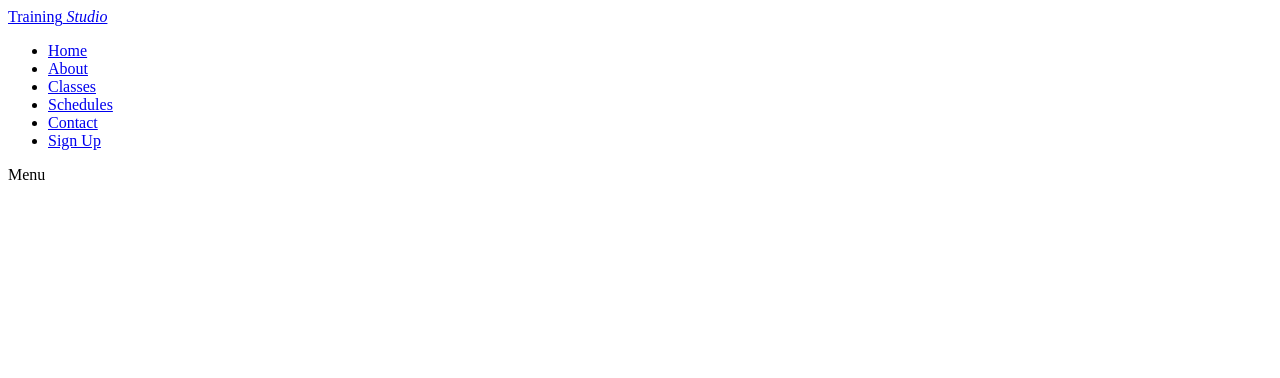
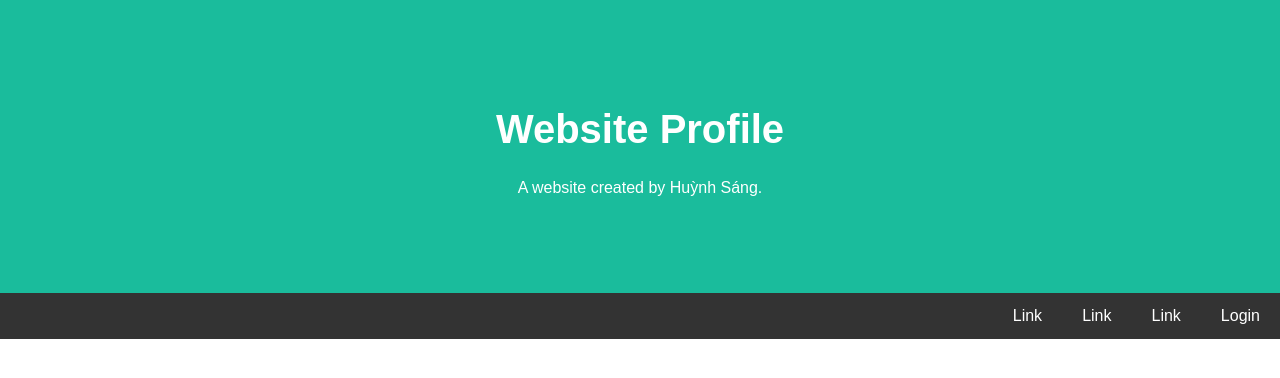
Before and after one commit to huynhsang2203/python2021, a Django app: page / in a window 1280 px wide. Shown: the top 378 px of the page. Run offline with Django 3.2, Linux system fonts and the light colour scheme.

Commit message:
Update page home and login

```diff
--- a/web_profile/web/static/web/page_home.css
+++ b/web_profile/web/static/web/page_home.css
@@ -0,0 +1,56 @@
+body {
+    font-family: Arial, Helvetica, sans-serif;
+    margin: 0;
+}
+
+
+/* Style the header */
+
+.header {
+    padding: 80px;
+    text-align: center;
+    background: #1abc9c;
+    color: white;
+}
+
+
+/* Increase the font size of the h1 element */
+
+.header h1 {
+    font-size: 40px;
+}
+
+
+/* Style the top navigation bar */
+
+.navbar {
+    overflow: hidden;
+    background-color: #333;
+}
+
+
+/* Style the navigation bar links */
+
+.navbar a {
+    float: right;
+    display: block;
+    color: white;
+    text-align: right;
+    padding: 14px 20px;
+    text-decoration: none;
+}
+
+
+/* Right-aligned link */
+
+.navbar a.right {
+    float: right;
+}
+
+
+/* Change color on hover */
+
+.navbar a:hover {
+    background-color: #ddd;
+    color: black;
+}
--- a/web_profile/web/templates/web/home.html
+++ b/web_profile/web/templates/web/home.html
@@ -1,40 +1,26 @@
+{% load static%}
 <!DOCTYPE html>
-<html>
+<html lang="en">
+
 <head>
-        <meta charset="utf-8">
-        <meta http-equiv="X-UA-Compatible" content="IE=edge">
-        <title></title>
-        <meta name="description" content="">
+    <title>Page Title</title>
+    <meta charset="UTF-8">
     <meta name="viewport" content="width=device-width, initial-scale=1">
-        <link rel="stylesheet" href="">
+    <link rel="stylesheet" href="{%static '/web/page_home.css' %}">
 </head>
+
 <body>
-    <header class="header-area header-sticky">
-        <div class="container">
-            <div class="row">
-                <div class="col-12">
-                    <nav class="main-nav">
-                        <!-- ***** Logo Start ***** -->
-                        <a href="index.html" class="logo">Training<em> Studio</em></a>
-                        <!-- ***** Logo End ***** -->
-                        <!-- ***** Menu Start ***** -->
-                        <ul class="nav">
-                            <li class="scroll-to-section"><a href="#top" class="active">Home</a></li>
-                            <li class="scroll-to-section"><a href="#features">About</a></li>
-                            <li class="scroll-to-section"><a href="#our-classes">Classes</a></li>
-                            <li class="scroll-to-section"><a href="#schedule">Schedules</a></li>
-                            <li class="scroll-to-section"><a href="#contact-us">Contact</a></li>
-                            <li class="main-button"><a href="#">Sign Up</a></li>
-                        </ul>
-                        <a class='menu-trigger'>
-                            <span>Menu</span>
-                        </a>
-                        <!-- ***** Menu End ***** -->
-                    </nav>
+    <div class="header">
+        <h1>Website Profile</h1>
+        <p>A website created by Huỳnh Sáng.</p>
     </div>
+
+    <div class="navbar">
+        <a href="{%url 'page_login'%}" class="login">Login</a>
+        <a href="#">Link</a>
+        <a href="#">Link</a>
+        <a href="#">Link</a>
     </div>
-        </div>
-    </header>
-        <script src="" async defer></script>
 </body>
+
 </html>
```
Lines whose indentation alone changed are shown as unchanged.
